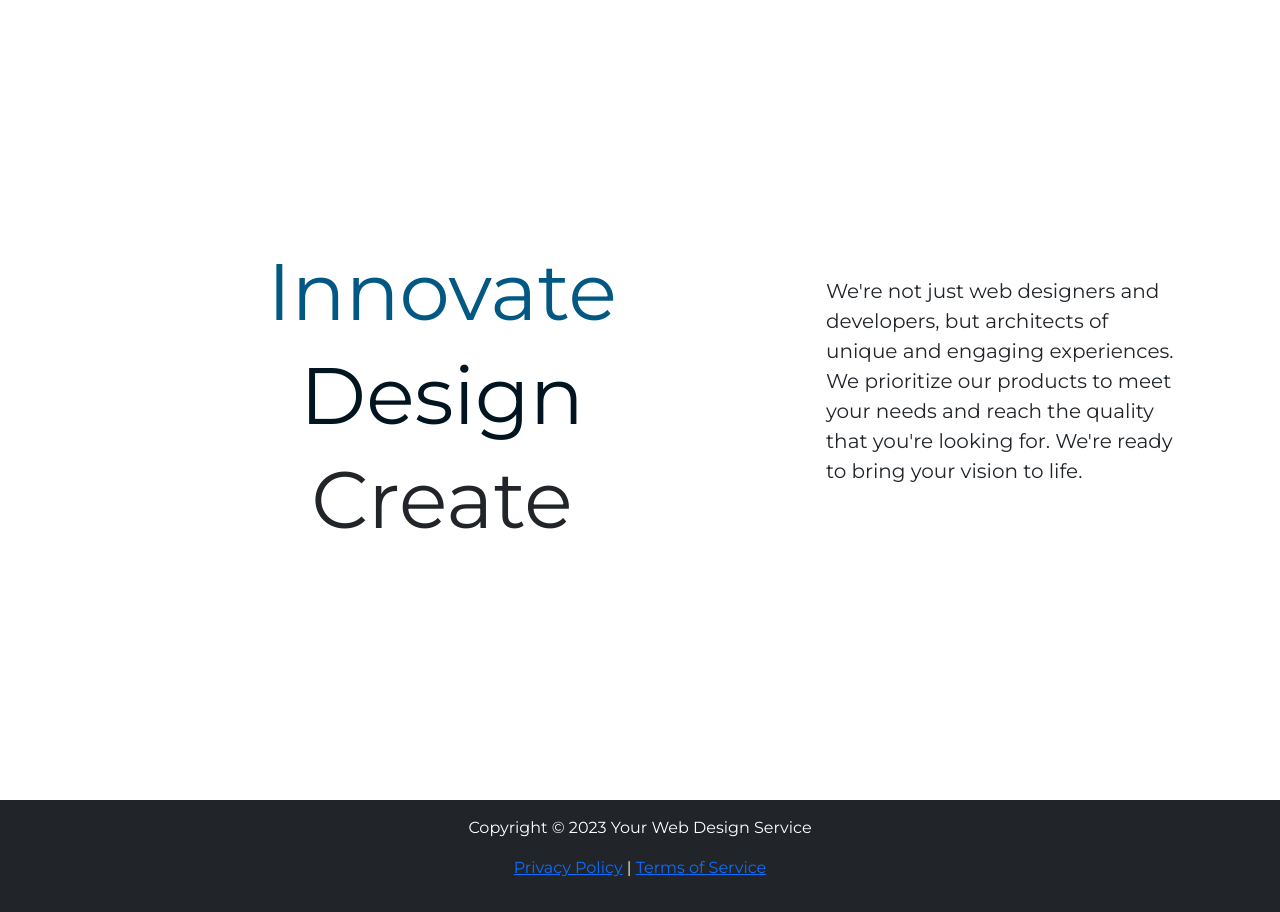
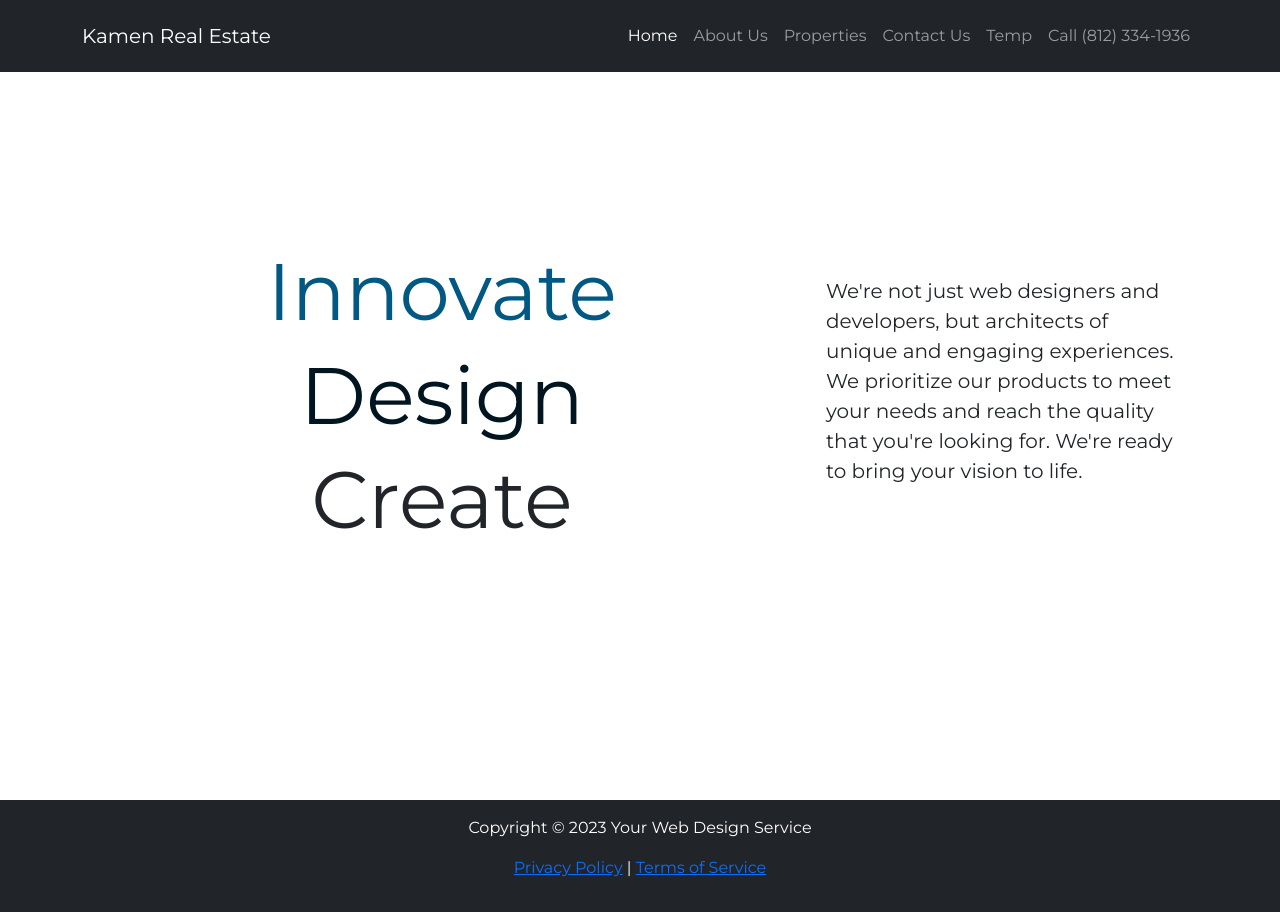
Before and after one commit to landontally/tally-designs, a plain HTML site: page index.html in a window 1280 px wide. Drawn offline with nearby package versions, Linux system fonts and the light colour scheme.

Commit message:
added navbar

```diff
--- a/index.html
+++ b/index.html
@@ -18,6 +18,47 @@
 <body>
 
     <!-- Navbar -->
+    <nav class="navbar navbar-expand-lg bg-dark navbar-dark py-3 fixed-top">
+        <div class="container">
+            <a href="index.html" class="navbar-brand"><span>Kamen</span> Real Estate</a>
+
+            <button
+                class="navbar-toggler"
+                type="button"
+                data-bs-toggle="collapse"
+                data-bs-target="#navmenu"
+                aria-controls="navmenu"
+                aria-expanded="false"
+                aria-label="Toggle navigation"
+            >
+                <span class="navbar-toggler-icon"></span>
+            </button>
+
+            <div class="collapse navbar-collapse" id="navmenu">
+                <ul class="navbar-nav ms-auto">
+                    <li class="nav-item">
+                        <a href="index.html" class="nav-link active" aria-current="page">Home</a>
+                    </li>
+                    <li class="nav-item">
+                        <a href="about.html" class="nav-link">About Us</a>
+                    </li>
+                    <li class="nav-item">
+                        <a href="properties.html" class="nav-link">Properties</a>
+                    </li>
+                    <li class="nav-item">
+                        <a href="contact.html" class="nav-link">Contact Us</a>
+                    </li>
+                    <li class="nav-item">
+                        <a href="./properties/template.html" class="nav-link">Temp</a>
+                    </li>
+                    <li class="nav-item">
+                      <span class="nav-link">Call (812) 334-1936 </span>
+                    </li>
+                </ul>
+            </div>
+        </div>
+    </nav>
+
 
     <!-- Intro Section -->
     <section>
```
